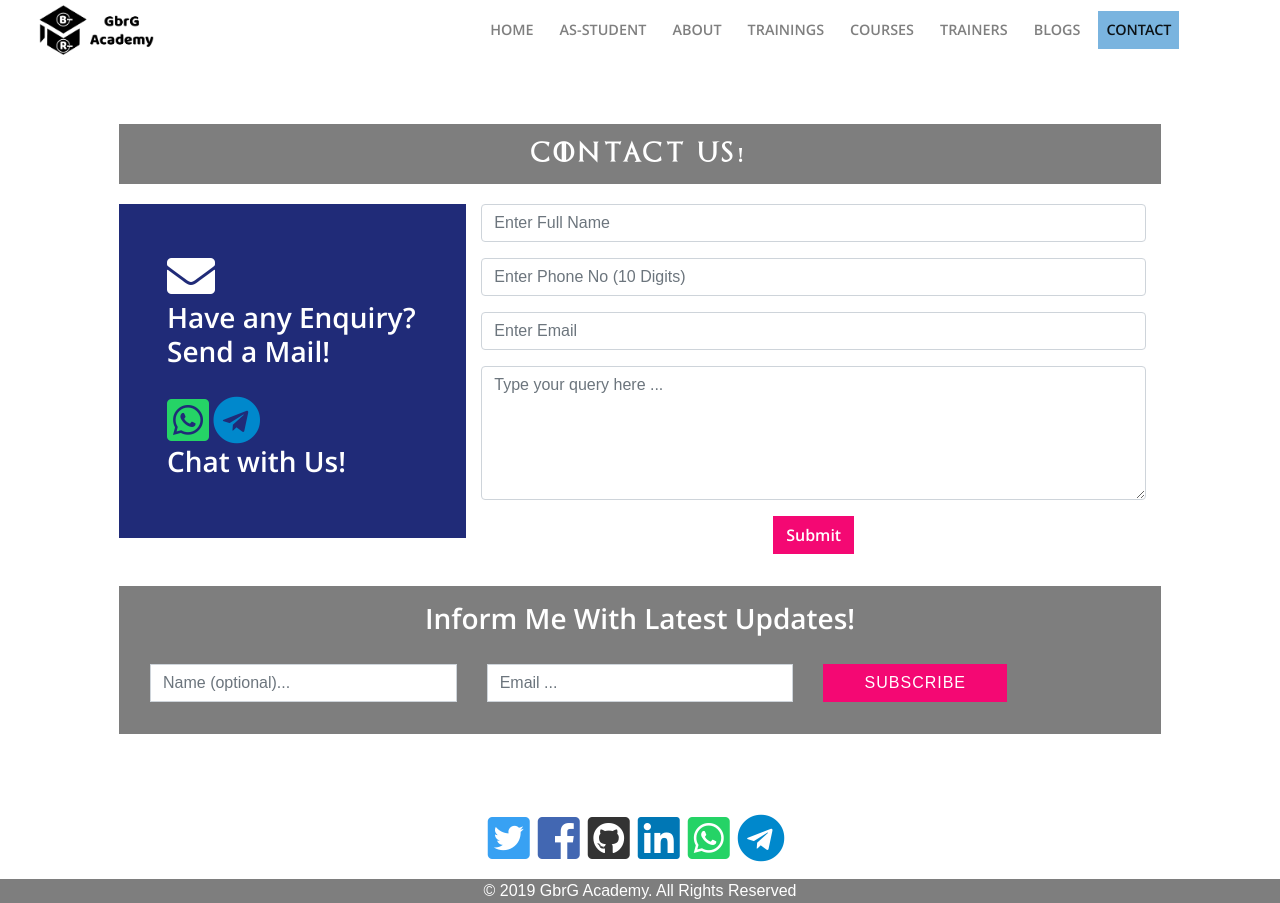
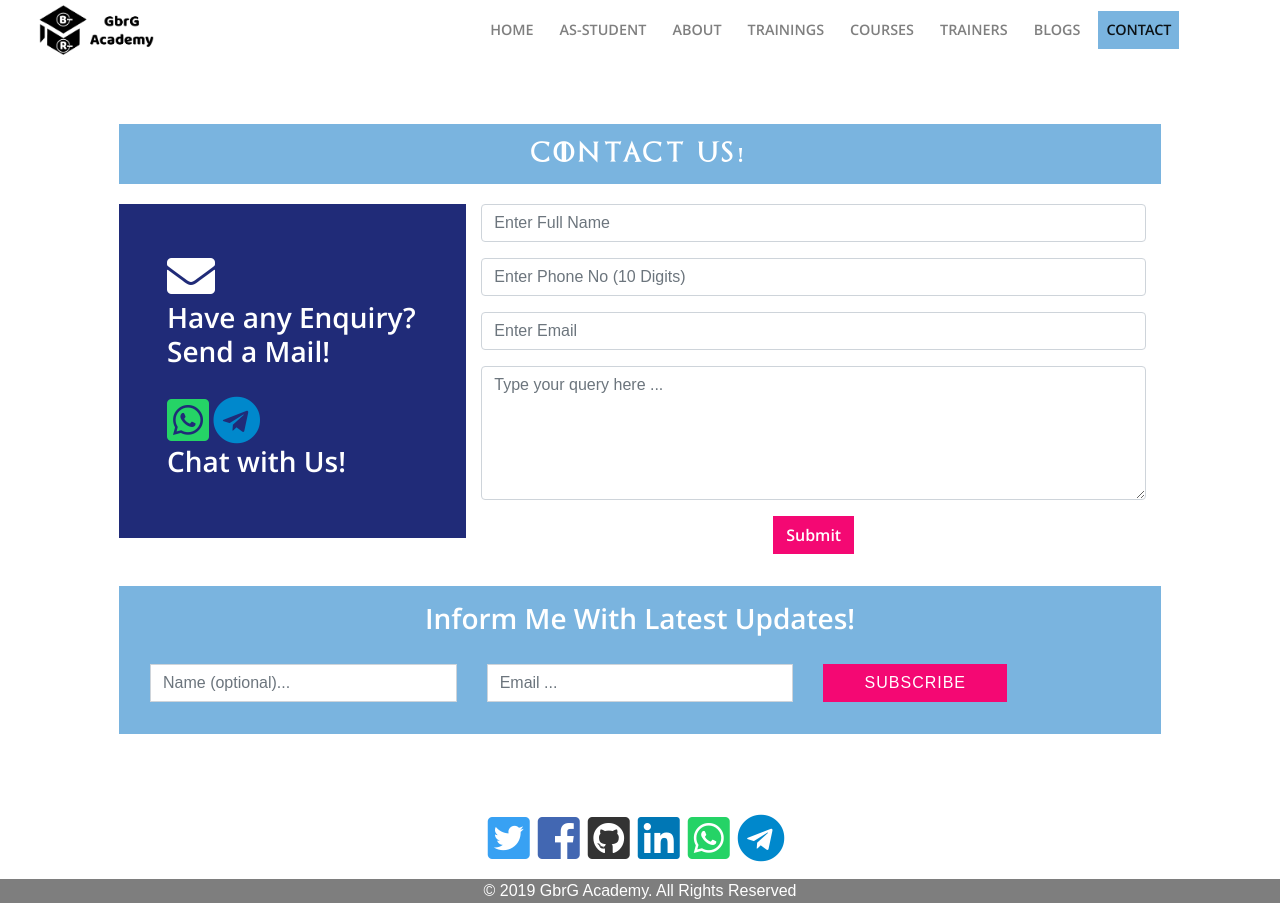
Before and after one commit to gbrgacademy/gbrgacademy.github.io, a Jekyll site: the page built from contact.html, in a window 1280 px wide. Built offline with Jekyll 4.4.1, drawn with Linux system fonts in a browser that asks for light colours; some web fonts are replaced.

Commit message:
Changed to light blue color in contact page

```diff
--- a/_sass/common.scss
+++ b/_sass/common.scss
@@ -16,6 +16,9 @@ $color6: #9f0606;
 }
 .bg-gray {
   background: $color5 !important;
+}
+.bg-light-blue {
+  background: $color4 !important;
 }
 
 ul, ol {
--- a/contact.html
+++ b/contact.html
@@ -4,7 +4,7 @@ title: Contact
 ---
 <div class="container contact">
   <div class="row mb-2">
-    {% include elevator-pitch.html text="Contact Us!" class="bg-gray mb-1" %}
+    {% include elevator-pitch.html text="Contact Us!" class="bg-light-blue mb-1" %}
     <div class="col-md-4 contact-info mb-1 rounded-0">
       <i class="fas fa-envelope"></i>
       <h3 class="mb-1">Have any Enquiry? Send a Mail!</h3>
@@ -39,6 +39,6 @@ title: Contact
     </div>
   </div>
   <div class="row">
-    {% include subscribe.html class_name="bg-gray" %}
+    {% include subscribe.html class_name="bg-light-blue" %}
   </div>
 </div>
```
